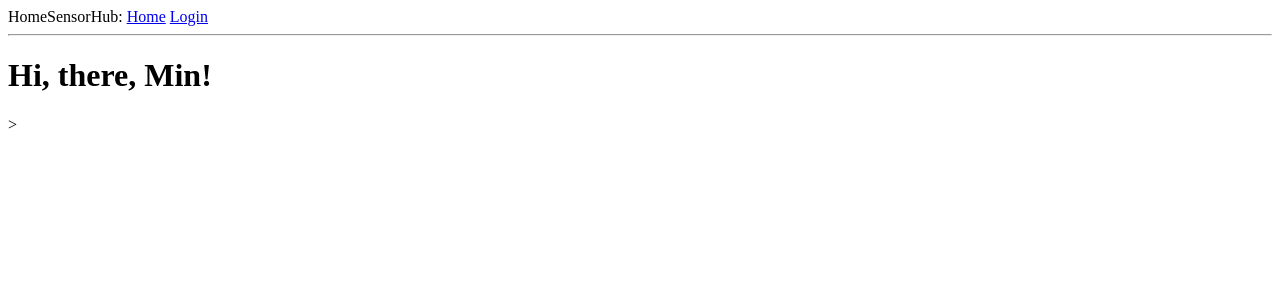
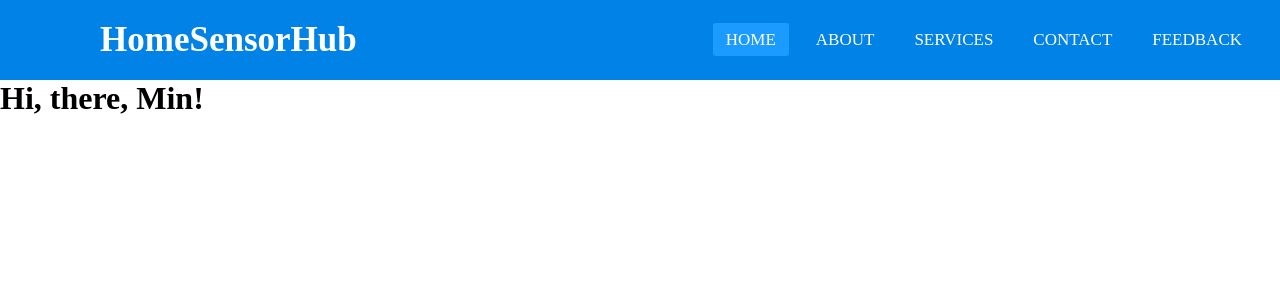
Before and after one commit to TinkerWorks/HomeSensorHub, a Flask app: page / in a window 1280 px wide. Shown: the top 300 px of the page. Run offline with Flask 2, Linux system fonts and the light colour scheme; parts of the project's set-up code (start-up, migrations or seed data) failed here and were passed over.

Commit message:
Added navigation bar

```diff
--- a/homesensorhub/app/flask_config.py
+++ /dev/null
@@ -1,6 +0,0 @@
-#!/usr/bin/env python3
-import os
-
-
-class FlaskConfig():
-    SECRET_KEY = os.environ.get('SECRET_KEY') or '1234'
--- a/homesensorhub/app/routes.py
+++ b/homesensorhub/app/routes.py
@@ -1,23 +1,66 @@
 #!/usr/bin/env python3
 from flask import render_template, flash, redirect, url_for
-from app import app
-from app.forms import LoginForm
+from forms import LoginForm
+from flask import Flask
+import os
+
+def create_app(test_config=None):
+    # create and configure the app
+    app = Flask(__name__, instance_relative_config=True)
+    app.config.from_mapping(
+        SECRET_KEY='dev',
+        DATABASE=os.path.join(app.instance_path, 'flaskr.sqlite'),
+    )
+
+    if test_config is None:
+        # load the instance config, if it exists, when not testing
+        app.config.from_pyfile('config.py', silent=True)
+    else:
+        # load the test config if passed in
+        app.config.from_mapping(test_config)
+
+    # ensure the instance folder exists
+    try:
+        os.makedirs(app.instance_path)
+    except OSError:
+        pass
+
+    return app
 
 
-@app.route('/')
-@app.route('/index')
-def index():
-    user = {'username': 'Min'}
-    return render_template('index.html', user=user)
+def create_routes(app) -> None:
+    @app.route('/')
+
+    @app.route('/home', methods=['GET'])
+    def home():
+        user = {'username': 'Min'}
+        return render_template('home.html', user=user)
+
+    @app.route('/mqtt', methods=['GET'])
+    def mqtt():
+        return render_template('mqtt.html', pages=generate_page_list())
+
+    @app.route('/login', methods=['GET', 'POST'])
+    def login():
+        form = LoginForm()
+
+        if form.validate_on_submit():
+            flash('Login requested for user {}, remember_me={}'.
+                  format(form.username.data, form.remember_me.data))
+            return redirect(url_for('home'))
+
+        return render_template('login.html', title='Sign In', form=form)
 
 
-@app.route('/login', methods=['GET', 'POST'])
-def login():
-    form = LoginForm()
+def generate_page_list():
+    return [
+        {"name": "HOME", "url": url_for("home")},
+        {"name": "LOGIN", "url": url_for("login")},
+        {"name": "MQTT", "url": url_for("mqtt")}
+    ]
 
-    if form.validate_on_submit():
-        flash('Login requested for user {}, remember_me={}'.
-              format(form.username.data, form.remember_me.data))
-        return redirect(url_for('index'))
 
-    return render_template('login.html', title='Sign In', form=form)
+if __name__ == "__main__":
+    app = create_app()
+    create_routes(app)
+    app.run(debug=True, host="0.0.0.0")
--- /dev/null
+++ b/homesensorhub/app/static/css/style.css
@@ -0,0 +1,98 @@
+*{
+    padding: 0;
+    margin: 0;
+    text-decoration: none;
+    list-style: none;
+    box-sizing: border-box;
+  }
+  body{
+    font-family: montserrat;
+  }
+  nav{
+    background: #0082e6;
+    height: 80px;
+    width: 100%;
+  }
+  label.logo{
+    color: white;
+    font-size: 35px;
+    line-height: 80px;
+    padding: 0 100px;
+    font-weight: bold;
+  }
+  nav ul{
+    float: right;
+    margin-right: 20px;
+  }
+  nav ul li{
+    display: inline-block;
+    line-height: 80px;
+    margin: 0 5px;
+  }
+  nav ul li a{
+    color: white;
+    font-size: 17px;
+    padding: 7px 13px;
+    border-radius: 3px;
+    text-transform: uppercase;
+  }
+  a.active,a:hover{
+    background: #1b9bff;
+    transition: .5s;
+  }
+  .checkbtn{
+    font-size: 30px;
+    color: white;
+    float: right;
+    line-height: 80px;
+    margin-right: 40px;
+    cursor: pointer;
+    display: none;
+  }
+  #check{
+    display: none;
+  }
+  @media (max-width: 952px){
+    label.logo{
+      font-size: 30px;
+      padding-left: 50px;
+    }
+    nav ul li a{
+      font-size: 16px;
+    }
+  }
+  @media (max-width: 858px){
+    .checkbtn{
+      display: block;
+    }
+    ul{
+      position: fixed;
+      width: 100%;
+      height: 100vh;
+      background: #2c3e50;
+      top: 80px;
+      left: -100%;
+      text-align: center;
+      transition: all .5s;
+    }
+    nav ul li{
+      display: block;
+      margin: 50px 0;
+      line-height: 30px;
+    }
+    nav ul li a{
+      font-size: 20px;
+    }
+    a:hover,a.active{
+      background: none;
+      color: #0082e6;
+    }
+    #check:checked ~ ul{
+      left: 0;
+    }
+  }
+  section{
+    background: url(bg1.jpg) no-repeat;
+    background-size: cover;
+    height: calc(100vh - 80px);
+  }
--- a/homesensorhub/app/templates/base.html
+++ b/homesensorhub/app/templates/base.html
@@ -6,17 +6,33 @@
     {% else %}
     <title>Home</title>
     {% endif %}
+    <link rel="stylesheet" href="{{url_for('static', filename= 'css/style.css')}}">
   </head>
 
   <body>
 
-    <div>
-      HomeSensorHub:
-      <a href="{{ url_for('index') }}">Home</a>
-      <a href="{{ url_for('login') }}">Login</a>
-    </div>
+    <!--<nav>
+      <div>
+        <h1>HomeSensorHub</h1>
+        {% import "macros.html" as macros %}
+        {{macros.build_site_navigation(pages=pages, selected="Page Name")}}
+      </div>
+    </nav>-->
 
-    <hr>
+    <nav>
+      <label for="check" class="checkbtn">
+        <i class="fas fa-bars"></i>
+      </label>
+      <label class="logo">HomeSensorHub</label>
+      <ul>
+        <li><a class="active" href="#">Home</a></li>
+        <li><a href="#">About</a></li>
+        <li><a href="#">Services</a></li>
+        <li><a href="#">Contact</a></li>
+        <li><a href="#">Feedback</a></li>
+      </ul>
+    </nav>
+    <!--<section></section>-->
 
     {% with messages = get_flashed_messages() %}
     {% if messages %}
@@ -30,5 +46,5 @@
 
     {% block content %}
     {% endblock %}
-  </body>>
+  </body>
 </html>
--- /dev/null
+++ b/homesensorhub/app/templates/macros.html
@@ -0,0 +1,13 @@
+{% macro build_site_navigation(pages, selected) %}
+<div class="w-1/4 mr-8">
+    <ul>
+        {% for page in pages %}
+        <a href="{{page.url}}">
+            <li class="navigation_list {% if selected == page.name %} border-l-4 bg-gray-200 {% endif %}">
+                {{page.name}}
+            </li>
+        </a>
+        {% endfor %}
+    </ul>
+</div>
+{% endmacro %}
--- /dev/null
+++ b/homesensorhub/app/templates/mqtt.html
@@ -0,0 +1,6 @@
+{% extends "base.html" %}
+
+{% block content %}
+<h1>MQTT configuration</h1>
+
+{% endblock %}
--- a/homesensorhub/homesensorhub.py
+++ b/homesensorhub/homesensorhub.py
@@ -51,6 +51,10 @@ class HomeSensorHub:
 
         logger.notice("Quitting gracefully !")
 
+    def start_flask_app(self) -> None:
+        # TODO start the flask application server here
+        pass
+
     def find_probe_functions(self):
         probe_functions = []
 
```
Also changed, not shown: homesensorhub/app/templates/home.html (renamed from homesensorhub/app/templates/index.html).
